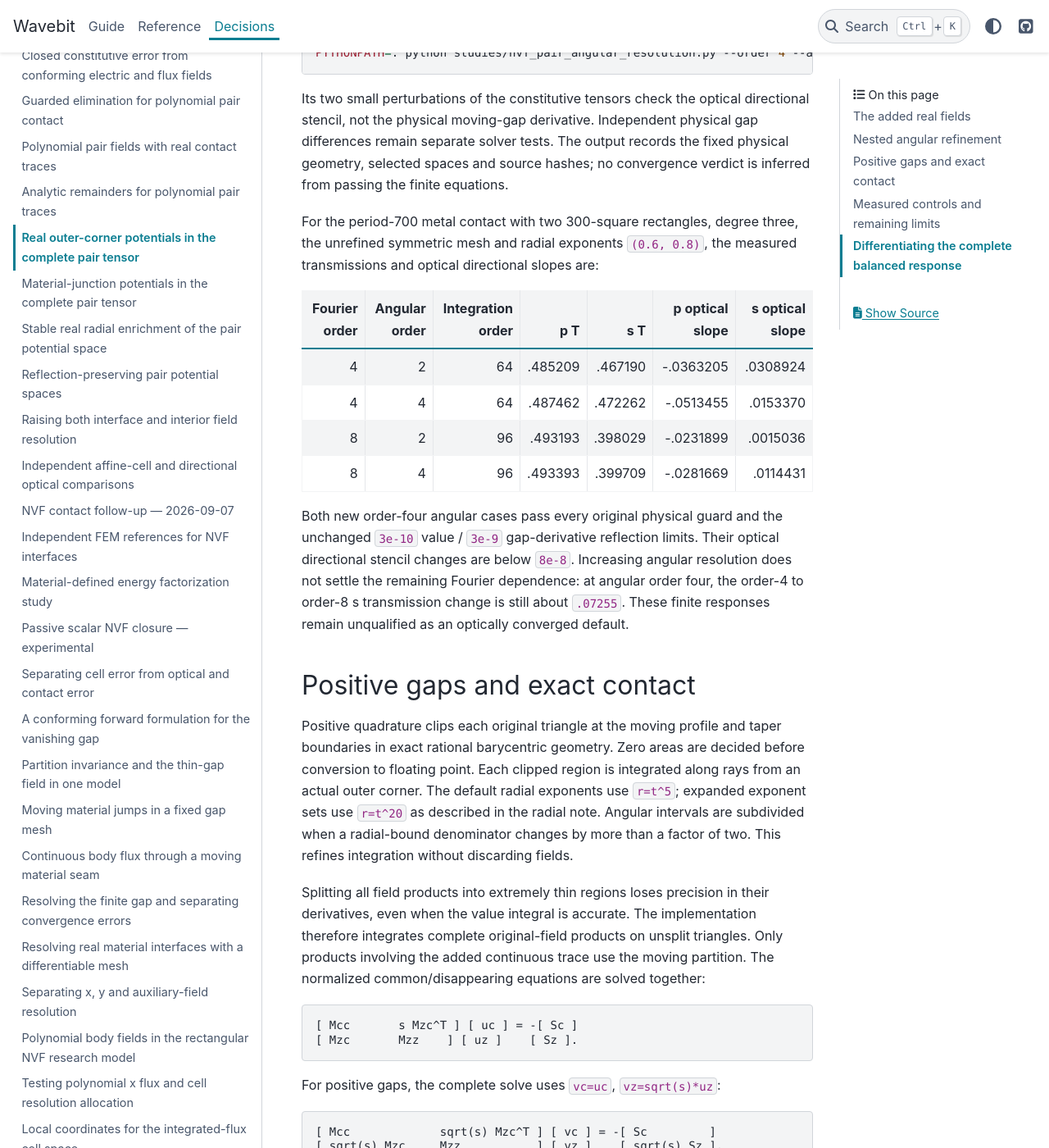
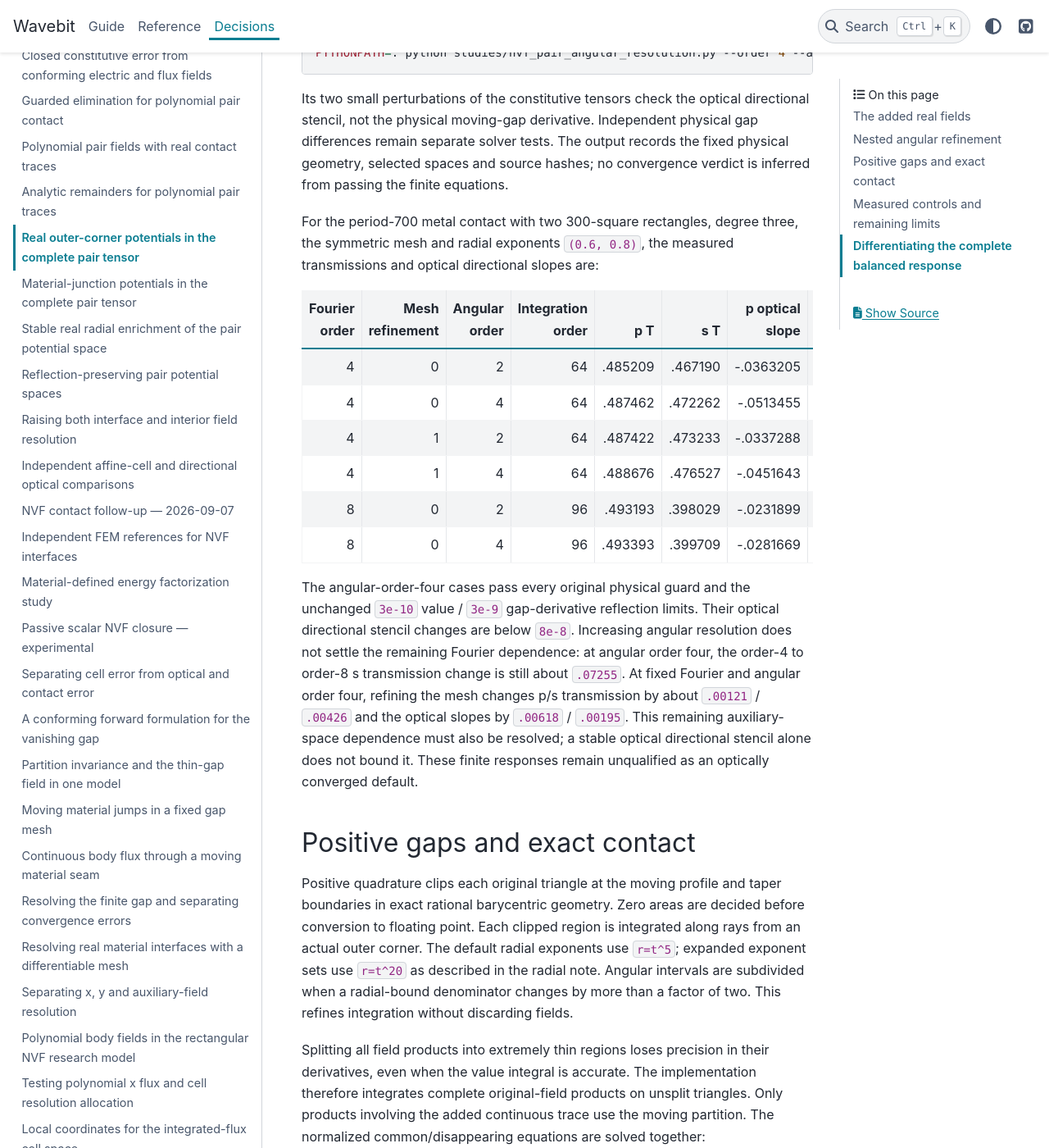
Before and after one commit to fieldalgo/wavebit, a Sphinx documentation site: the page built from docs/nvf-pair-corner-potentials.md, in a window 1280 px wide and 1400 px high, scrolled down 3048 px. Shown: the whole window at 82% size. Built offline with Sphinx 7.4.7 and the PyData theme 0.15.4, drawn with Linux system fonts in a browser that asks for light colours.

Commit message:
Record mesh dependence of the fourth-order angular pair space
Report the finer-mesh physical controls and both optical polarizations separately from the retained Fourier comparison.

Co-authored-by: Codex <noreply@openai.com>

```diff
--- a/docs/nvf-pair-corner-potentials.md
+++ b/docs/nvf-pair-corner-potentials.md
@@ -125,21 +125,27 @@ fixed physical geometry, selected spaces and source hashes; no convergence
 verdict is inferred from passing the finite equations.
 
 For the period-700 metal contact with two 300-square rectangles, degree three,
-the unrefined symmetric mesh and radial exponents `(0.6, 0.8)`, the measured
+the symmetric mesh and radial exponents `(0.6, 0.8)`, the measured
 transmissions and optical directional slopes are:
 
-| Fourier order | Angular order | Integration order | p T | s T | p optical slope | s optical slope |
-| ---: | ---: | ---: | ---: | ---: | ---: | ---: |
-| 4 | 2 | 64 | .485209 | .467190 | -.0363205 | .0308924 |
-| 4 | 4 | 64 | .487462 | .472262 | -.0513455 | .0153370 |
-| 8 | 2 | 96 | .493193 | .398029 | -.0231899 | .0015036 |
-| 8 | 4 | 96 | .493393 | .399709 | -.0281669 | .0114431 |
+| Fourier order | Mesh refinement | Angular order | Integration order | p T | s T | p optical slope | s optical slope |
+| ---: | ---: | ---: | ---: | ---: | ---: | ---: | ---: |
+| 4 | 0 | 2 | 64 | .485209 | .467190 | -.0363205 | .0308924 |
+| 4 | 0 | 4 | 64 | .487462 | .472262 | -.0513455 | .0153370 |
+| 4 | 1 | 2 | 64 | .487422 | .473233 | -.0337288 | .0195839 |
+| 4 | 1 | 4 | 64 | .488676 | .476527 | -.0451643 | .0172902 |
+| 8 | 0 | 2 | 96 | .493193 | .398029 | -.0231899 | .0015036 |
+| 8 | 0 | 4 | 96 | .493393 | .399709 | -.0281669 | .0114431 |
 
-Both new order-four angular cases pass every original physical guard and the
+The angular-order-four cases pass every original physical guard and the
 unchanged `3e-10` value / `3e-9` gap-derivative reflection limits. Their optical
 directional stencil changes are below `8e-8`. Increasing angular resolution
 does not settle the remaining Fourier dependence: at angular order four,
 the order-4 to order-8 s transmission change is still about `.07255`.
+At fixed Fourier and angular order four, refining the mesh changes p/s
+transmission by about `.00121` / `.00426` and the optical slopes by
+`.00618` / `.00195`. This remaining auxiliary-space dependence must also be
+resolved; a stable optical directional stencil alone does not bound it.
 These finite responses remain unqualified as an optically converged default.
 
 ## Positive gaps and exact contact
```
